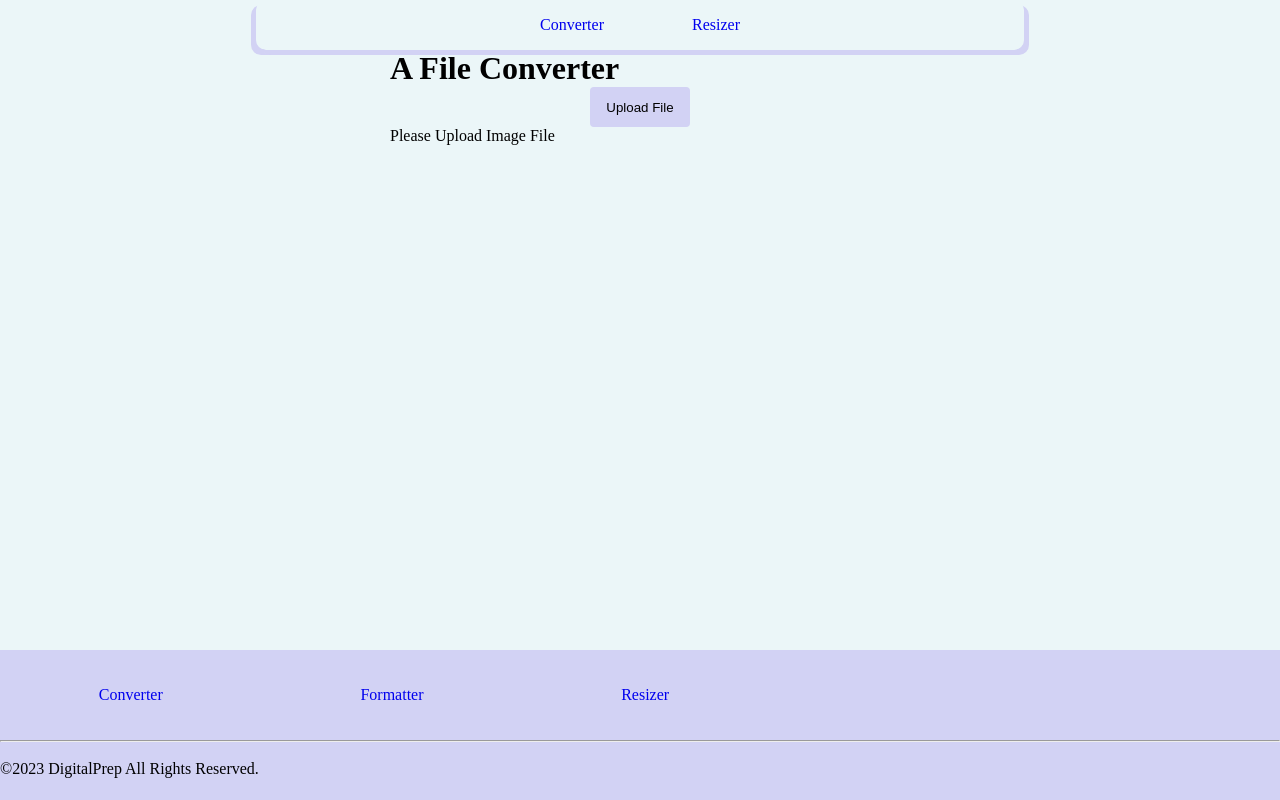
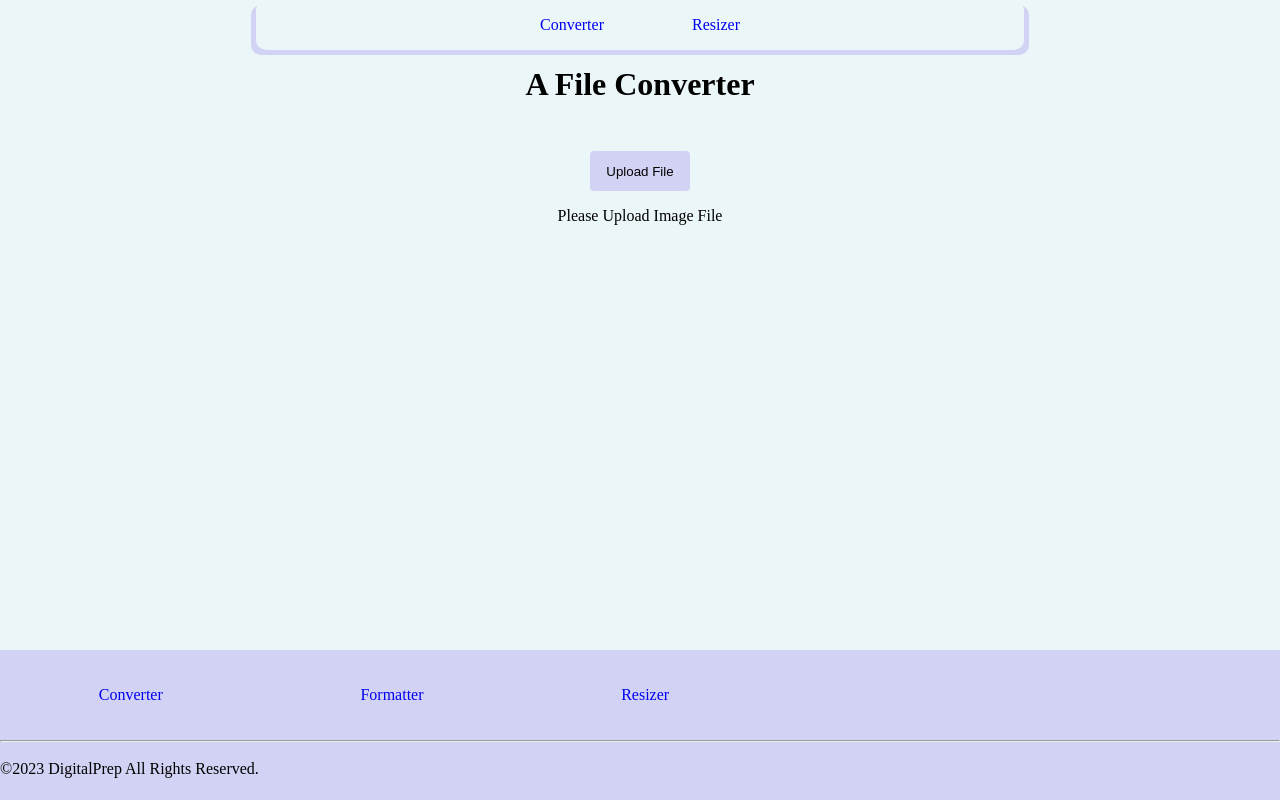
Before and after one commit to babykumari152/FileConverter, a Next.js app in the folder Next-Boilerplate/: page / in a window 1280 px wide. Built offline with nearby package versions, Linux system fonts and the light colour scheme.

Commit message:
first depl

```diff
--- a/Next-Boilerplate/public/styles/convert.module.css
+++ b/Next-Boilerplate/public/styles/convert.module.css
@@ -1,8 +1,9 @@
 .container{
     display: flex;
     flex-direction: column;
-    align-self: center;
-    justify-content: space-around;
+    align-items: center;
+    justify-content: center;
+    width: auto;
     max-height: 300px;
 }
 .uploadContainer{
@@ -10,4 +11,6 @@
     flex-direction: column;
     justify-content: space-around;
     width: 500px;
+    min-width: 250px;
+    align-items: center;
 }
--- a/Next-Boilerplate/public/styles/global.css
+++ b/Next-Boilerplate/public/styles/global.css
@@ -7,6 +7,7 @@
 *{
     padding: 0;
     margin: 0;
+    box-sizing: border-box;
 }
 body{
     background-color: var(--bg);
@@ -44,3 +45,12 @@ button:hover{
 a{
     text-decoration: none;
 }
+.mar1rem{
+    margin: 1rem;
+}
+.floatLeft{
+    float: left;
+}
+.hidden{
+    display: none;
+}
--- /dev/null
+++ b/Next-Boilerplate/public/styles/resizer.module.css
@@ -0,0 +1,6 @@
+.container{
+    display: flex;
+    flex-direction: column;
+    justify-content: center;
+    align-items: center;
+}
```
Also changed, not shown: Next-Boilerplate/public/index.html (+7 -0 lines).
